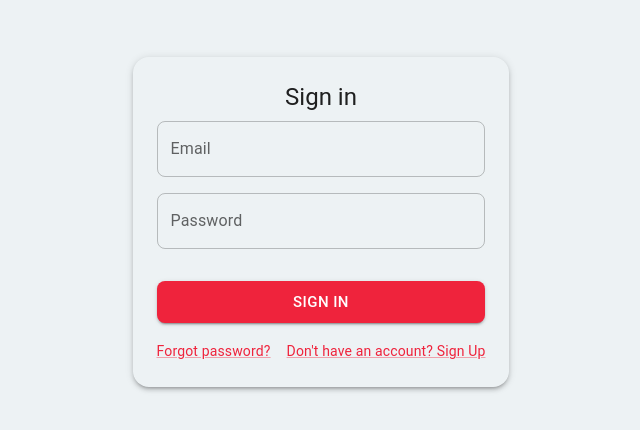
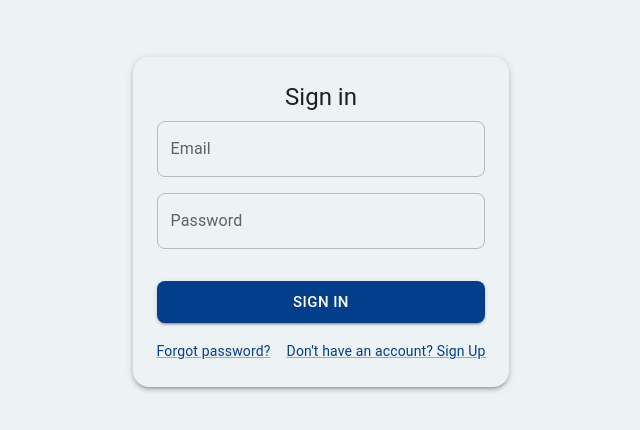
Before and after one commit to novogran/eCommerce-Application, a React (Vite) app: page / in a window 1280 px wide. Shown: the part 194-624 px from the top of the page, without its empty margins (319-959 px from the left). Built offline with nearby package versions, Linux system fonts and the light colour scheme.

Commit message:
fix: autocomplete textfield background and font colors

```diff
--- a/src/theme.ts
+++ b/src/theme.ts
@@ -3,7 +3,7 @@ export const Theme = createTheme({
   palette: {
     mode: "light",
     primary: {
-      main: "#ef233c",
+      main: "#023e8a",
     },
     background: {
       default: "#edf2f4",
@@ -13,4 +13,24 @@ export const Theme = createTheme({
     borderRadius: 8,
   },
   spacing: 8,
+  components: {
+    MuiCssBaseline: {
+      styleOverrides: (theme) => `
+        input:-webkit-autofill,
+        input:-webkit-autofill:hover,
+        input:-webkit-autofill:focus,
+        input:-webkit-autofill:active {
+          -webkit-box-shadow: 0 0 0 30px ${theme.palette.background.default} inset !important;
+          -webkit-text-fill-color: ${theme.palette.text.primary} !important;
+          caret-color: ${theme.palette.text.primary} !important;
+        }
+        input:-moz-autofill,
+        input:-moz-autofill:hover,
+        input:-moz-autofill:focus {
+          box-shadow: 0 0 0 30px ${theme.palette.background.default} inset;
+          -moz-text-fill-color: ${theme.palette.text.primary};
+        }
+      `,
+    },
+  },
 });
```
